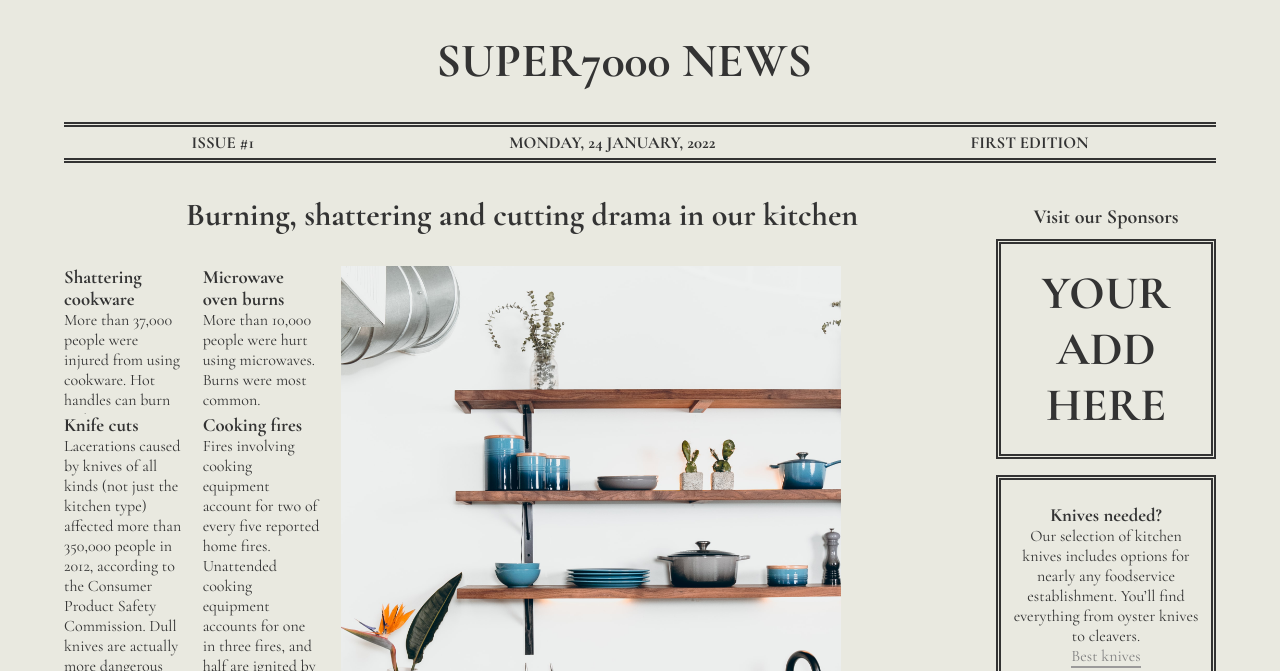
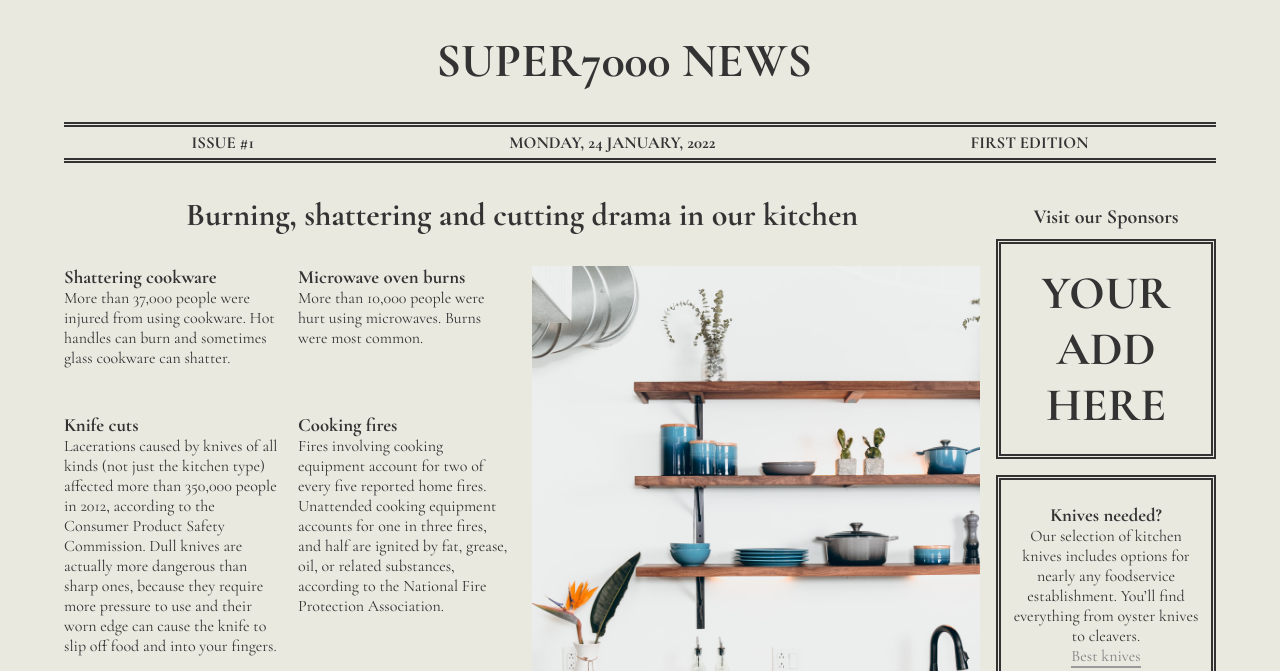
Before and after one commit to Deathpfhrot/Grid_Exercises, a plain HTML site: page lev3_3_css-vertiefung-grid/index.html in a window 1280 px wide. Shown: the top 671 px of the page. Drawn offline with nearby package versions, Linux system fonts and the light colour scheme.

Commit message:
fixed img

```diff
--- a/lev3_3_css-vertiefung-grid/assets/css/style.css
+++ b/lev3_3_css-vertiefung-grid/assets/css/style.css
@@ -64,8 +64,11 @@ h1{
 }
 
 img:first-child{
-    width: 500px;
-    height: 600px;
+    /* width: 500px;
+    height: 600px; */
+    object-fit: cover;
+    width: 100%;
+    max-height: 100%;
 }
 
 .second-section{
@@ -117,7 +120,7 @@ img:first-child{
     grid-row: 3 / 4;
 }
 
-.figure img{
+.figure1{
     grid-column: 3 / 5;
     grid-row: 1 / 4;
 }
```
